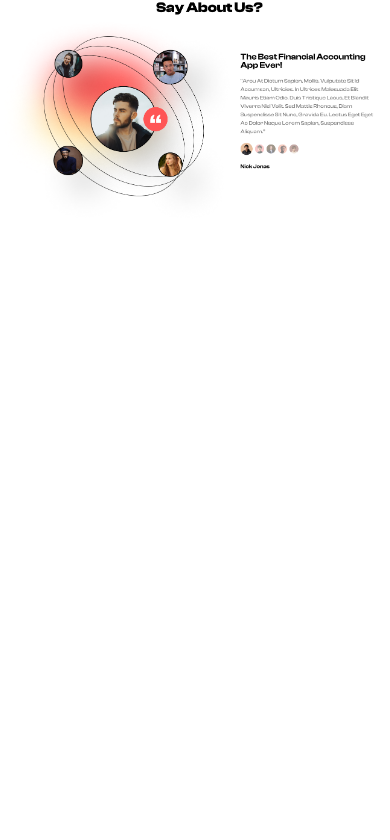
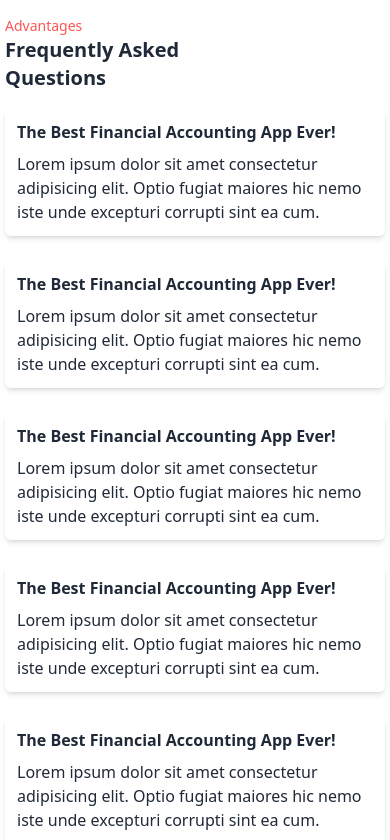
Before and after one commit to Tahsin0909/Uifry, a React (Vite) app: page / in a window 390 px wide. Shown: the part 2803-3643 px from the top of the page. Before the commit the page ends 3030 px from the top, so only its background shows below. Built offline with nearby package versions, Linux system fonts and the light colour scheme.

Commit message:
Added Fag section with responsiveness

```diff
--- /dev/null
+++ b/src/components/Faq/Faq.jsx
@@ -0,0 +1,51 @@
+
+const Faq = () => {
+    return (
+        <section className="lg:max-w-screen-xl md:max-w-[700px] max-w-[380px] mx-auto lg:mt-52 md:mt-40 mt-20">
+            <div>
+                <p className="css_shared_Color text-sm">Advantages</p>
+                <p className="lg:text-4xl md:text-2xl  text-xl font-bold">Frequently Asked <br /> Questions</p>
+            </div>
+            <div className="lg:mt-6 md:mt-4 mt-4 grid md:grid-cols-2 grid-cols-1 lg:gap-4 md:gap-4 gap-6">
+                <div className="space-y-2 shadow-md md:p-4 p-3 lg:p-5 rounded-md hover:bg-[#FF5555] hover:text-white transition-all">
+                    <p className="lg:text-xl font-bold">
+                        The Best Financial Accounting App Ever!
+                    </p>
+                    <p>Lorem ipsum dolor sit amet consectetur adipisicing elit. Optio fugiat maiores hic nemo iste unde excepturi corrupti sint ea cum.</p>
+                </div>
+                <div className="space-y-2 shadow-md md:p-4 p-3 lg:p-5 rounded-md hover:bg-[#FF5555] hover:text-white transition-all">
+                    <p className="lg:text-xl font-bold">
+                        The Best Financial Accounting App Ever!
+                    </p>
+                    <p>Lorem ipsum dolor sit amet consectetur adipisicing elit. Optio fugiat maiores hic nemo iste unde excepturi corrupti sint ea cum.</p>
+                </div>
+                <div className="space-y-2 shadow-md md:p-4 p-3 lg:p-5 rounded-md hover:bg-[#FF5555] hover:text-white transition-all">
+                    <p className="lg:text-xl font-bold">
+                        The Best Financial Accounting App Ever!
+                    </p>
+                    <p>Lorem ipsum dolor sit amet consectetur adipisicing elit. Optio fugiat maiores hic nemo iste unde excepturi corrupti sint ea cum.</p>
+                </div>
+                <div className="space-y-2 shadow-md md:p-4 p-3 lg:p-5 rounded-md hover:bg-[#FF5555] hover:text-white transition-all">
+                    <p className="lg:text-xl font-bold">
+                        The Best Financial Accounting App Ever!
+                    </p>
+                    <p>Lorem ipsum dolor sit amet consectetur adipisicing elit. Optio fugiat maiores hic nemo iste unde excepturi corrupti sint ea cum.</p>
+                </div>
+                <div className="space-y-2 shadow-md md:p-4 p-3 lg:p-5 rounded-md hover:bg-[#FF5555] hover:text-white transition-all">
+                    <p className="lg:text-xl font-bold">
+                        The Best Financial Accounting App Ever!
+                    </p>
+                    <p>Lorem ipsum dolor sit amet consectetur adipisicing elit. Optio fugiat maiores hic nemo iste unde excepturi corrupti sint ea cum.</p>
+                </div>
+                <div className="space-y-2 shadow-md md:p-4 p-3 lg:p-5 rounded-md hover:bg-[#FF5555] hover:text-white transition-all">
+                    <p className="lg:text-xl font-bold">
+                        The Best Financial Accounting App Ever!
+                    </p>
+                    <p>Lorem ipsum dolor sit amet consectetur adipisicing elit. Optio fugiat maiores hic nemo iste unde excepturi corrupti sint ea cum.</p>
+                </div>
+            </div>
+        </section>
+    );
+};
+
+export default Faq;
--- a/src/pages/Home.jsx
+++ b/src/pages/Home.jsx
@@ -1,4 +1,5 @@
 import Banner from "../components/Banner/Banner";
+import Faq from "../components/Faq/Faq";
 import NavBar from "../components/Navbar/NavBar";
 import WhyChooseUs from "../components/WhyChooseUs/WhyChooseUs";
 import Premium from "../components/premium/Premium";
@@ -11,6 +12,7 @@ const Home = () => {
             <Banner />
             <Premium />
             <WhyChooseUs/>
+            <Faq/>
             <Testimonials />
         </div>
     );
```
